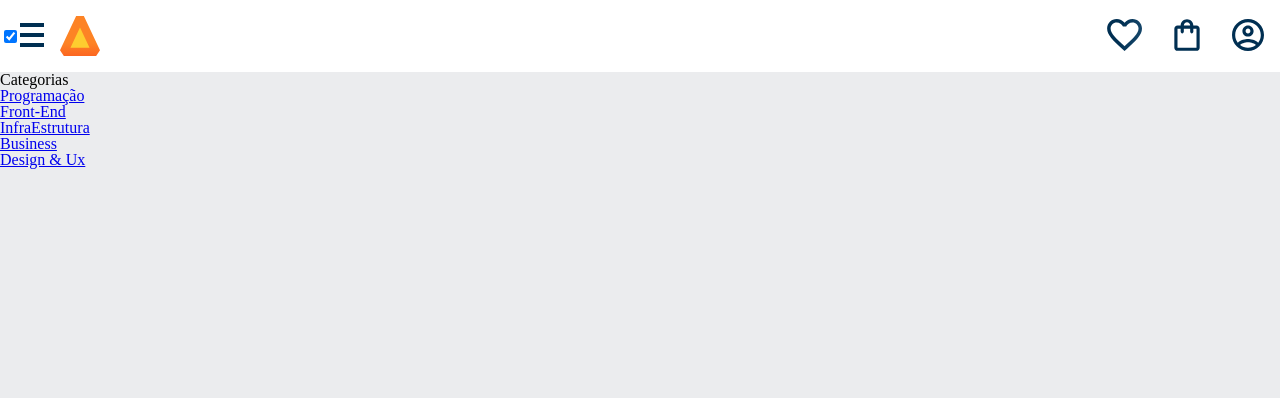
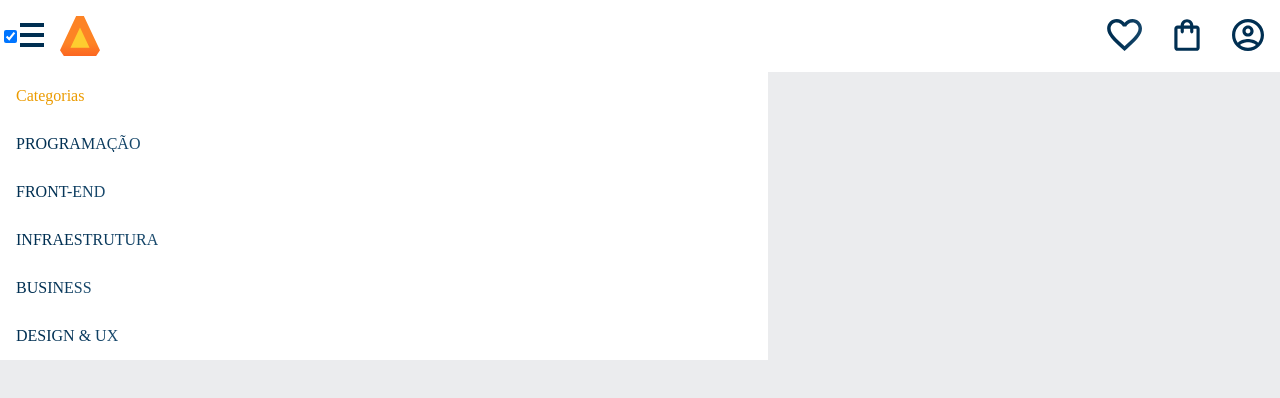
Before and after one commit to AndreSouzanl/AluraBooks2, a plain HTML site: page index.html in a window 1280 px wide. Both pictures are taken after a click on the checkbox 10 px from the left and 36 px from the top of the page. Drawn offline with Linux system fonts and the light colour scheme.

Commit message:
terceiro commit

```diff
--- a/style.css
+++ b/style.css
@@ -3,6 +3,9 @@
 :root{
     --cor-de-fundo: #EBECEE;
     --branco:#FFFFFF;
+    --laranja:#EB9B00;
+    --azul-degrade:linear-gradient(97.54deg, #002F52 35.49%, #326589 165.37%);
+
 }
 
 body{
--- a/styles/header.css
+++ b/styles/header.css
@@ -29,8 +29,29 @@
     display: none;
     position: absolute;
     top: 100%;
+    width: 60vw;
 }
 
 .container__botao:checked ~ .lista-menu{
     display: block;
 }
+
+.lista-menu__titulo,
+.lista-menu__item{
+
+    padding: 1em;
+    background-color: var(--branco);
+}
+
+.lista-menu__titulo{
+    color:var(--laranja);
+}
+
+.lista-menu__link{
+    background:var(--azul-degrade);
+    -webkit-background-clip: text;
+    -webkit-text-fill-color: transparent;
+    background-clip: text;
+    text-transform: uppercase;
+
+}
```
